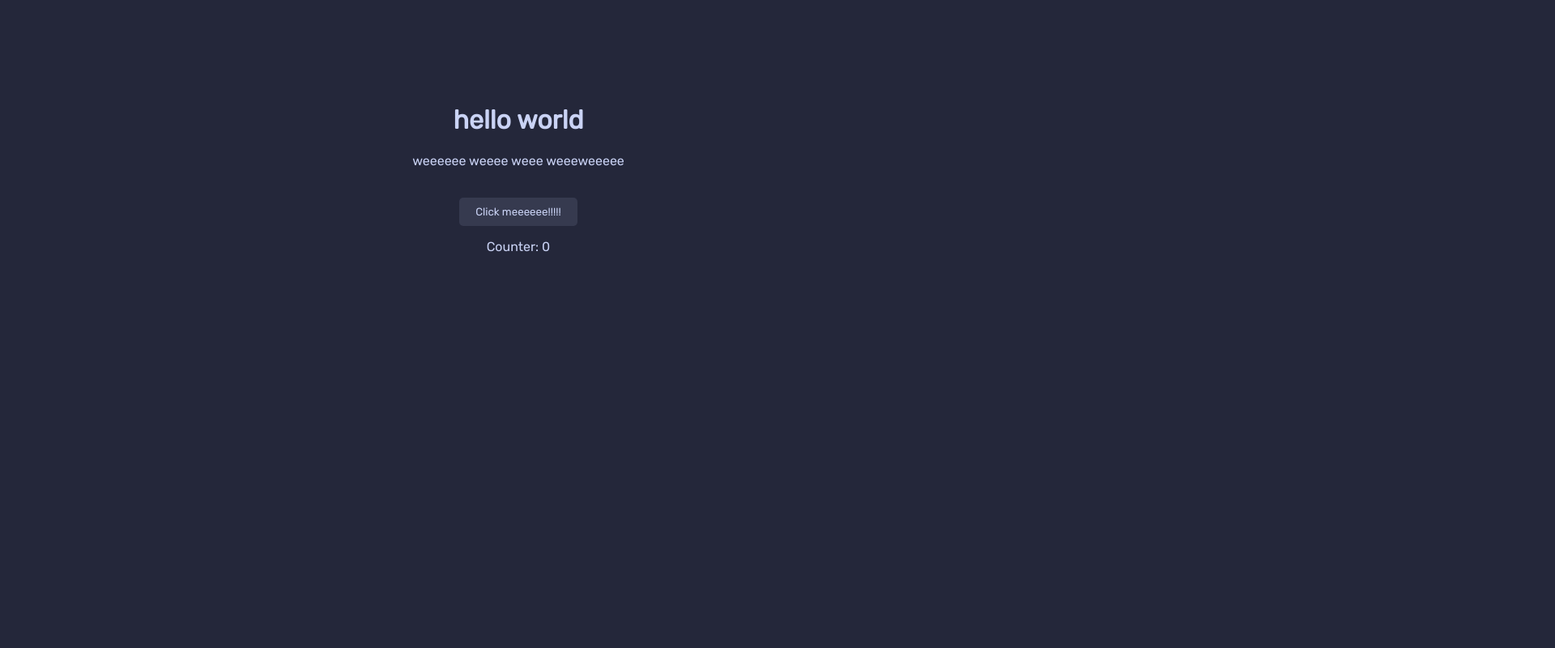
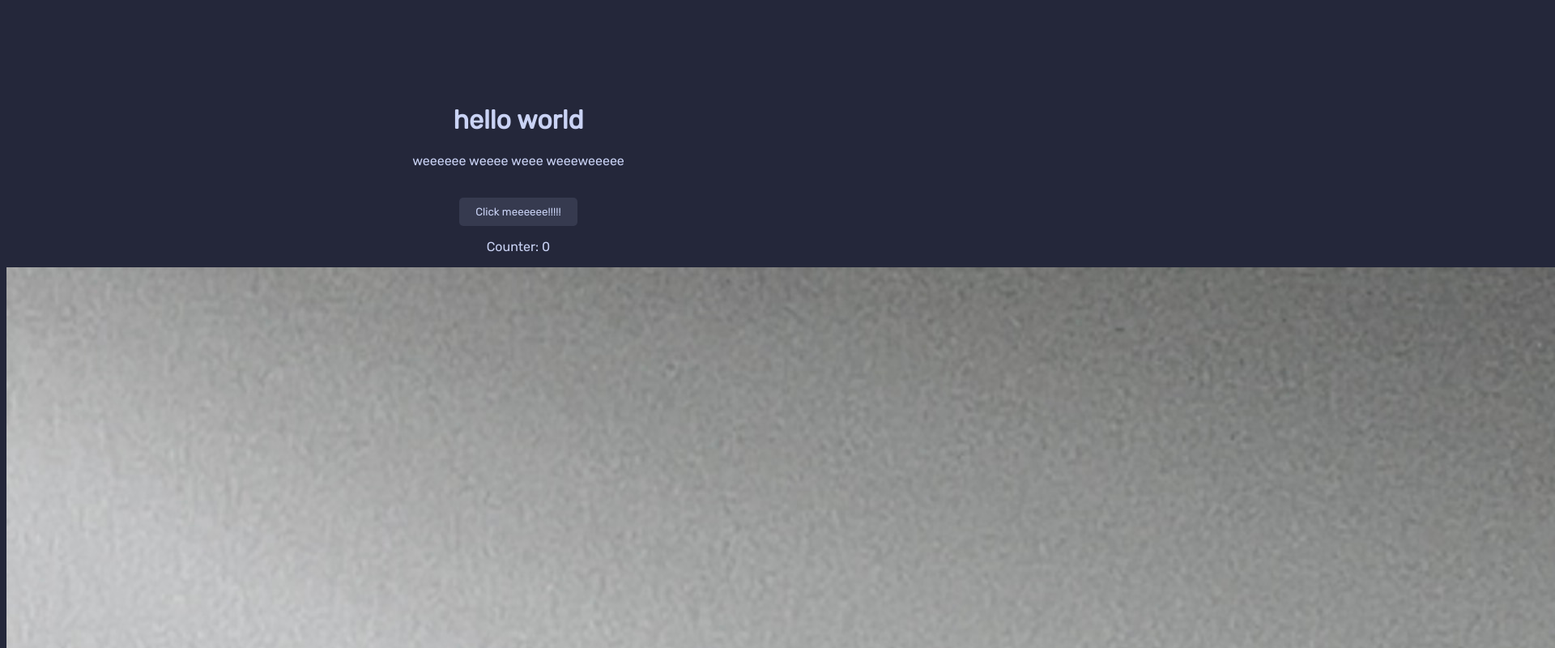
Before and after one commit to Jakeboiegg/my_first_site, a plain HTML site: page index.html in a window 1280 px wide. Shown: the top 800 px of the page at 81% size, 1920 px wide, since content can reach past the window. Drawn offline with Linux system fonts and the light colour scheme.

Commit message:
added image to html

```diff
--- a/index.html
+++ b/index.html
@@ -15,8 +15,9 @@
     <div style="height: 20px;"></div>
     <button class="notClicked" id="incrementButton">Click meeeeee!!!!!</button>
     <p>Counter: <span id="counter">0</span></p>
+    <script src="button.js"></script>
 
-    <script src="button.js"></script>
+    <img src="assets/belvis.jpeg" alt="belvis photo" class="belvis">
   </div>
 </body>
 
```
